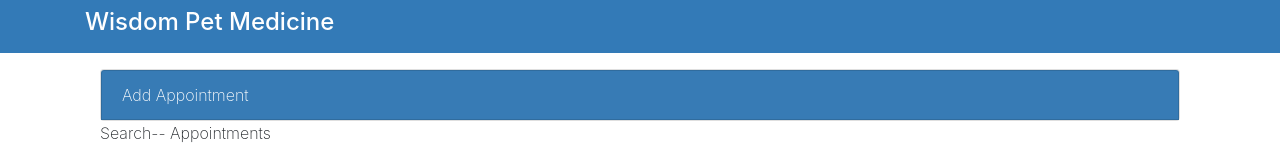
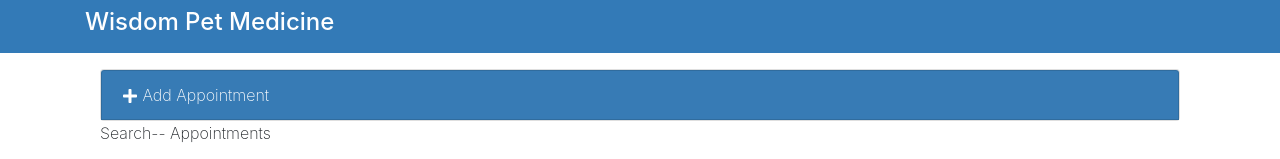
Before and after one commit to heloy07/reactinterface, a React (Create React App) app: page / in a window 1280 px wide. Shown: the top 159 px of the page. Built offline with nearby package versions, Linux system fonts and the light colour scheme.

Commit message:
toogle form to add appt

```diff
--- a/src/components/AddAppointments.js
+++ b/src/components/AddAppointments.js
@@ -1,5 +1,5 @@
 import React, { Component } from 'react';
-
+import {FaPlus} from 'react-icons/fa';
 class AddAppointments extends Component {
   render() {
     return (
@@ -9,8 +9,9 @@
           (this.props.formDisplay ? '' : 'add-appointment')
         }
       >
-        <div className="apt-addheading card-header bg-primary text-white">
-          Add Appointment
+        <div className="apt-addheading card-header bg-primary text-white"
+        onClick={this.props.toogleForm} >
+          <FaPlus /> Add Appointment
         </div>
 
         <div className="card-body">
--- a/src/components/App.js
+++ b/src/components/App.js
@@ -14,6 +14,7 @@
       lastIndex: 0
     };
     this.deleteAppointment = this.deleteAppointment.bind(this);
+    this.toogleForm = this.toogleForm.bind(this);
   }
   deleteAppointment(apt){
     let tempApts = this.state.myAppointments;
@@ -22,6 +23,11 @@
       myAppointments:tempApts
     });
 
+  }
+  toogleForm(){
+    this.setState({
+      formDisplay: !this.state.formDisplay
+    });
   }
   componentDidMount() {
     fetch('./data.json')
@@ -47,7 +53,10 @@
             <div className="col-md-12 bg-white">
               <div className="container">
 
-                <AddAppointments formDisplay={this.state.formDisplay}/>
+                <AddAppointments
+                formDisplay={this.state.formDisplay}
+                toogleForm={this.toogleForm}
+                />
                 <SearchAppointments />
                 <ListAppointments appointments={this.state.myAppointments}
                   deleteAppointment={this.deleteAppointment} />
```
